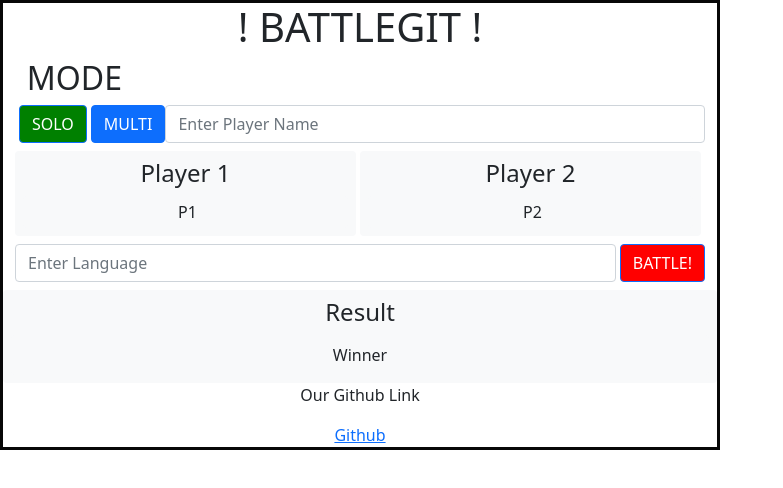
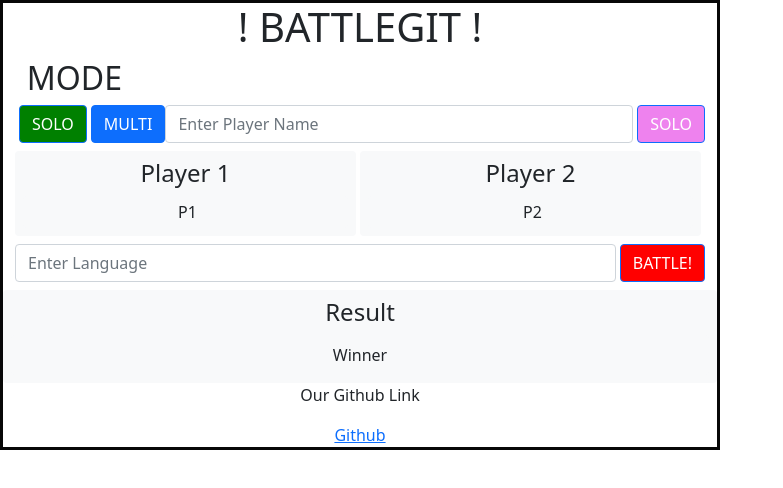
Before and after one commit to ybkim3603/battlegit, a plain HTML site: page BattleGit.html in a window 1280 px wide. Shown: the whole page, without its empty margins (0-783 px from the left). Drawn offline with nearby package versions, Linux system fonts and the light colour scheme.

Commit message:
modified input

```diff
--- a/BattleGit.html
+++ b/BattleGit.html
@@ -15,7 +15,7 @@
                     <button style="background-color: green" type="button" id="solo" class="btn btn-primary ms-1 text-nowrap"><i class="bi bi-plus"></i> SOLO</button>
                     <button type="button" id="multi" class="btn btn-primary ms-1 text-nowrap"><i class="bi bi-plus"></i> MULTI</button>
                     <input type="text" class="form-control" id="player_name" placeholder="Enter Player Name">
-
+                    <button style="background-color: violet" type="button" id="submit" class="btn btn-primary ms-1 text-nowrap"><i class="bi bi-plus"></i> SOLO</button>
 
                 </div>
 
```
